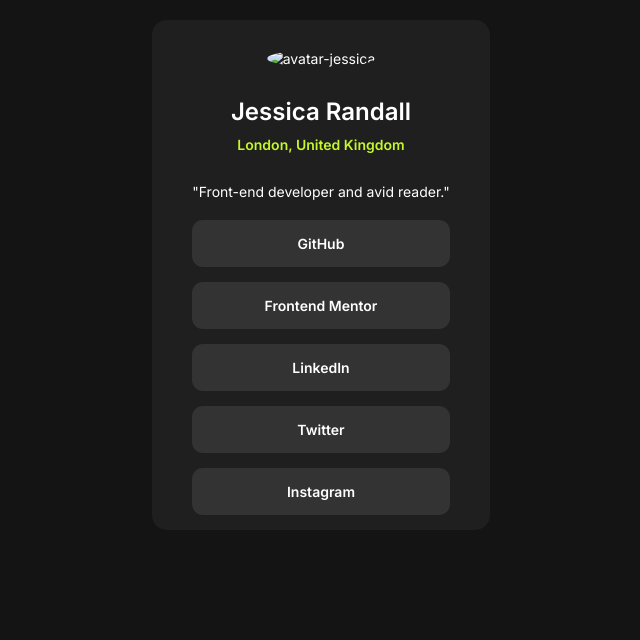
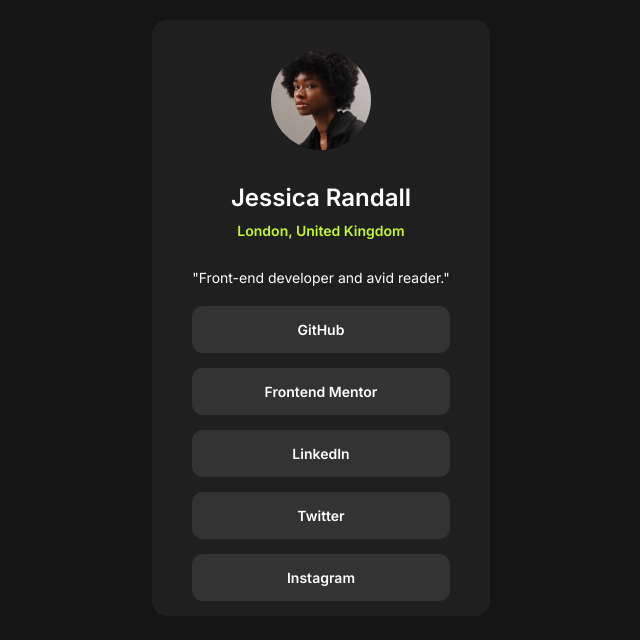
Before and after one commit to ufrkan/social-links-profile, a plain HTML site: page index.html in a window 1280 px wide. Shown: the whole page, without its empty margins (319-959 px from the left). Drawn offline with Linux system fonts and the light colour scheme; the site is published under a folder, as on GitHub Pages, so addresses that start at the root find nothing.

Commit message:
index.html

```diff
--- a/index.html
+++ b/index.html
@@ -20,7 +20,7 @@
 
     <div class="profile">
       <div class="profile-head">
-        <img src="/assets/images/avatar-jessica.jpeg" alt="avatar-jessica">
+        <img src="./assets/images/avatar-jessica.jpeg" alt="avatar-jessica">
         <div class="profile-name">
           <h1>Jessica Randall</h1>
           <h2>London, United Kingdom</h2>
```
